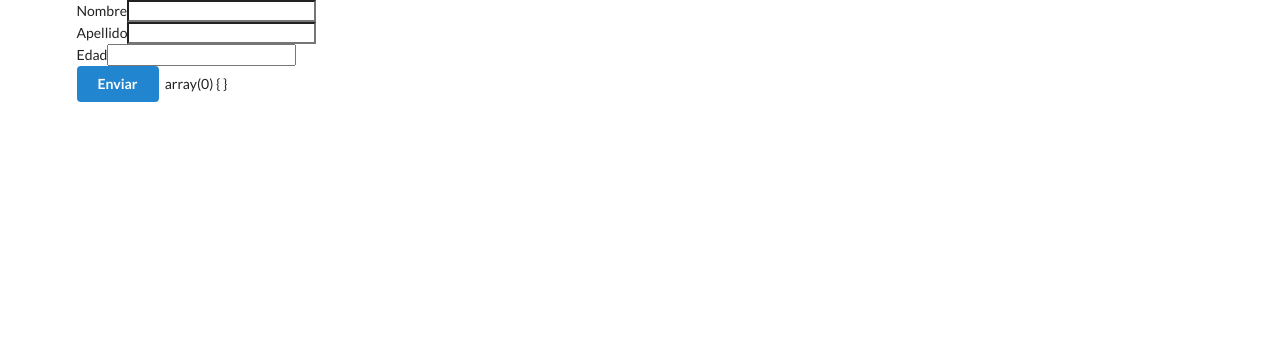
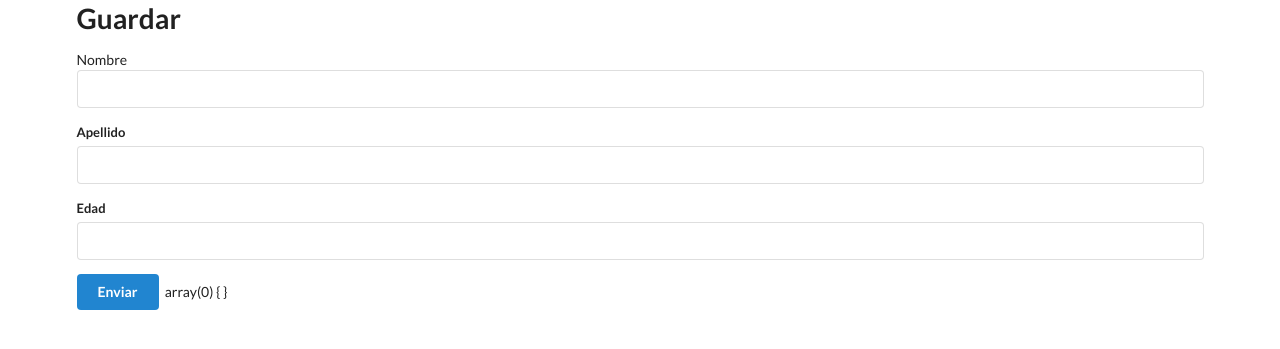
Before and after one commit to carlosmoradev/codeigniterT2, a CodeIgniter app: page /database/personas/guardar in a window 1280 px wide. Shown: the top 349 px of the page. Run offline with CodeIgniter, Linux system fonts and the light colour scheme; some libraries are stand-ins or nearby versions.

Commit message:
[fix](form-guardar) Correccion del formato
se verifica y confirma el proceso de carga del css.  Se presentaba desorden al momento de declarar las clases para semantic-ui

```diff
--- a/application/views/personas/guardar.php
+++ b/application/views/personas/guardar.php
@@ -12,10 +12,10 @@
 </head>
 
 <body>
-
     <div class="container ui">
-
-        <div class="form_group">
+            <h1>Guardar</h1>
+        <div class="ui form">
+        <div class="field">
             <?php
             echo form_open();
                 echo form_label('Nombre', 'nombre');
@@ -23,33 +23,34 @@
                 $input = array(
                     'name' => 'nombre',
                     'value' => '',
-                    'class' => 'form_control input_lg'
+                    'class' => 'ui form'
                 );
                 echo form_input($input);
             ?>
         </div>
 
-        <div class="form_group">
+        <div class="field">
             <?php
             echo form_label('Apellido', 'apellido');
 
             $input = array(
                 'name' => 'apellido',
                 'value' => '',
-                'class' => 'form_control input_lg'
+                'class' => 'ui form'
             );
             echo form_input($input);
+            echo "<br>";
             ?>
         </div>
 
-        <div class="form_group">
+        <div class="field">
             <?php
                 echo form_label('Edad', 'edad');
                 $input = array(
                     'name' => 'edad',
                     'type'  => 'number',
                     'value' => '',
-                    'class' => 'form_control input_lg'
+                    'class' => 'ui form'
                 );
             echo form_input($input);
             ?>
@@ -61,6 +62,7 @@
         var_dump($_POST);
         echo form_close();
         ?>
+        </div>
 
     </div>
 </body>
```
